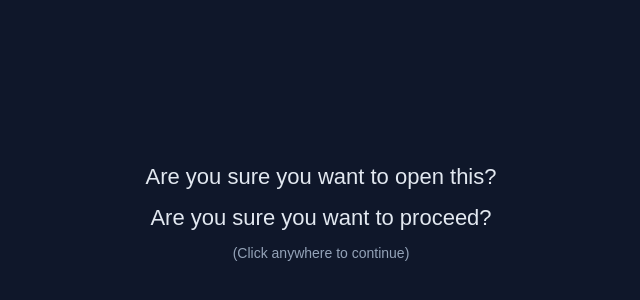
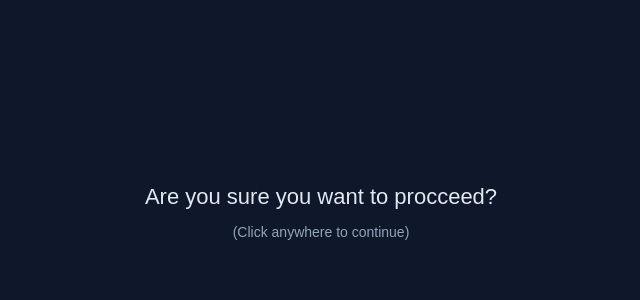
Before and after one commit to lucaspalis27-cmyk/silent-words, a plain HTML site: page index.html in a window 1280 px wide. Shown: the part 188-488 px from the top of the page, without its empty margins (319-959 px from the left). Drawn offline with Linux system fonts and the light colour scheme.

Commit message:
Update index.html

```diff
--- a/index.html
+++ b/index.html
@@ -73,8 +73,7 @@ body {
 
 <!-- INTRO SCREEN -->
 <div id="intro">
-  <h1>Are you sure you want to open this?</h1>
-  <h1>Are you sure you want to proceed?</h1>
+  <h1>Are you sure you want to procceed?</h1>
   <p>(Click anywhere to continue)</p>
 </div>
 
```
